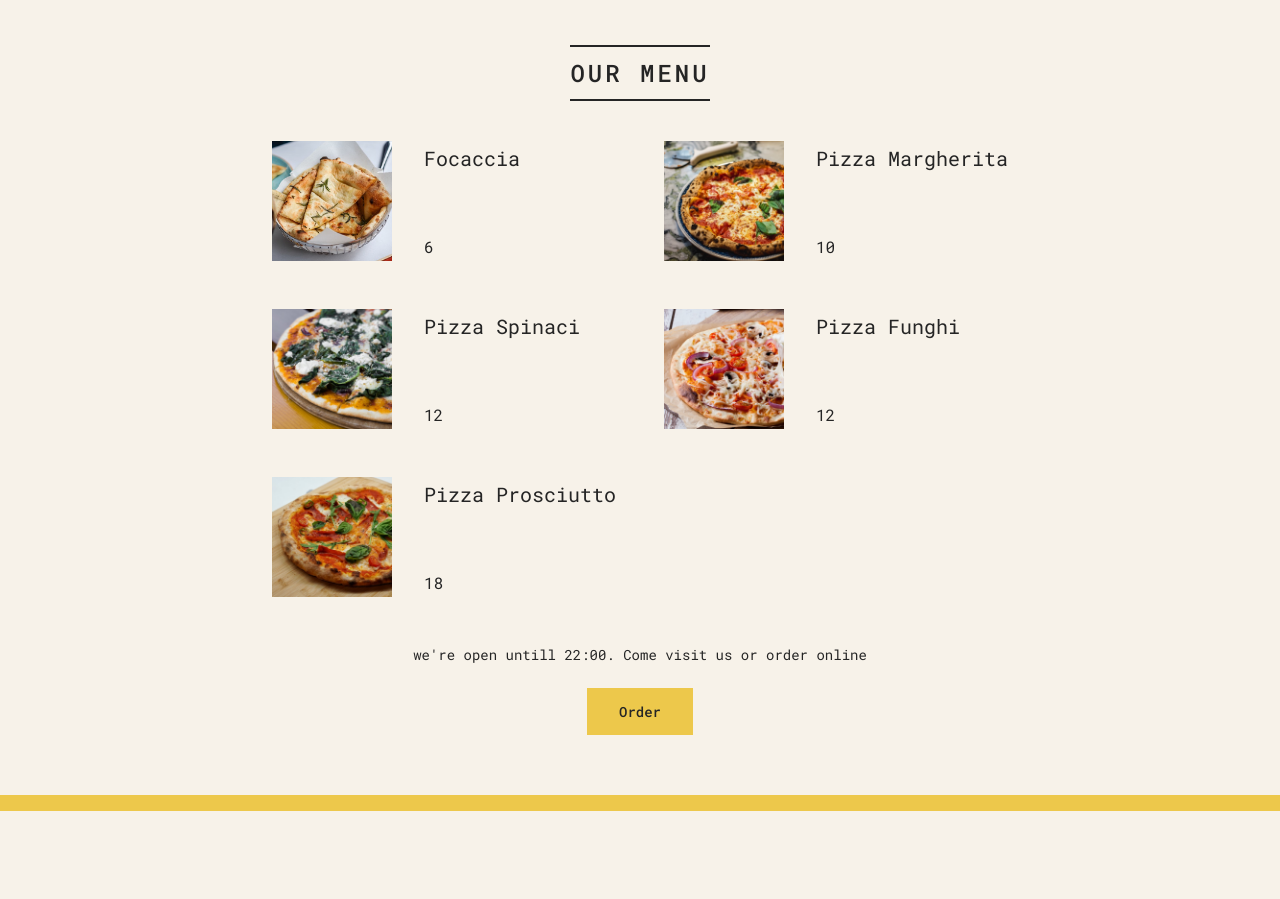
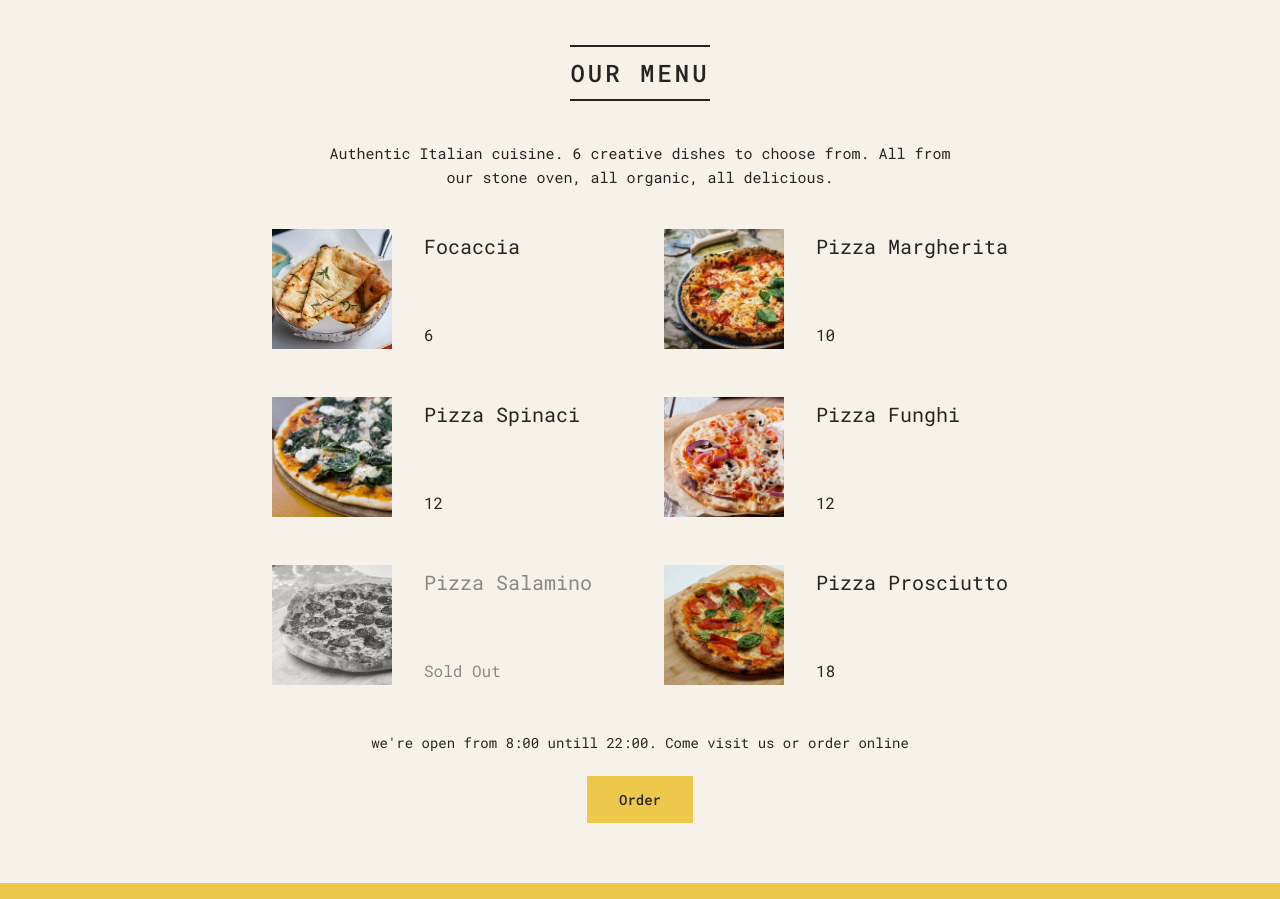
Before and after one commit to youssef-khalifa/pizza-menu-react-app, a React app: page / in a window 1280 px wide. Shown: the part 103-1002 px from the top of the page. Before the commit the page ends 914 px from the top, so only its background shows below. Built offline with nearby package versions, Linux system fonts and the light colour scheme.

Commit message:
last commit

```diff
--- a/public/index.html
+++ b/public/index.html
@@ -24,7 +24,7 @@
       work correctly both with client-side routing and a non-root public URL.
       Learn how to configure a non-root public URL by running `npm run build`.
     -->
-    <title>React App</title>
+    <title>fast react pizza co.</title>
   </head>
   <body>
     <noscript>You need to enable JavaScript to run this app.</noscript>
--- a/src/index.js
+++ b/src/index.js
@@ -72,12 +72,19 @@ function Menu() {
   return (
     <main className="menu">
       <h2>our menu</h2>
+
       {numPizzas > 0 ? (
+        <React.Fragment>
+          <p>
+            Authentic Italian cuisine. 6 creative dishes to choose from. All
+            from our stone oven, all organic, all delicious.
+          </p>
           <ul className="pizzas">
             {pizzaData.map((pizza) => (
               <Pizza pizzaObj={pizza} key={pizza.name} />
             ))}
           </ul>
+        </React.Fragment>
       ) : (
         <p>we still working on the menu</p>
       )}
@@ -106,8 +113,8 @@ function Footer() {
   // else alert("sorry we're closed");
   return (
     <footer className="footer">
-      {isOpen ? ( <Order closeHour={closeHour}/>
-
+      {isOpen ? (
+        <Order closeHour={closeHour} openHour={openHour} />
       ) : (
         <p>
           we happy to welcom u between {openHour}:00 and {closeHour}:00{" "}
@@ -117,22 +124,28 @@ function Footer() {
   );
 }
 
-function Order(props){
-  return <div className="order">
-          <p>we're open untill {props.closeHour}:00. Come visit us or order online</p>
+function Order({ closeHour, openHour }) {
+  return (
+    <div className="order">
+      <p>
+        we're open from {openHour}:00 untill {closeHour}:00. Come visit us or
+        order online
+      </p>
       <button className="btn">Order</button>
     </div>
+  );
 }
 
-function Pizza(props) {
-  if (props.pizzaObj.soldOut) return null;
+function Pizza({ pizzaObj }) {
+  // if (pizzaObj.soldOut) return null;
   return (
-    <li className="pizza">
-      <img src={props.pizzaObj.photoName} alt={props.name} />
+    <li className={`pizza ${pizzaObj.soldOut? 'sold-out' :''} `}>
+      <img src={pizzaObj.photoName} alt={pizzaObj.name} />
       <div>
-        <h3>{props.pizzaObj.name}</h3>
-        <p>{props.pizzaObj.ingredient}</p>
-        <span>{props.pizzaObj.price}</span>
+        <h3>{pizzaObj.name}</h3>
+        <p>{pizzaObj.ingredient}</p>
+
+        <span>{pizzaObj.soldOut ? "Sold Out" : pizzaObj.price}</span>
       </div>
     </li>
   );
```
Lines whose indentation alone changed are shown as unchanged.
